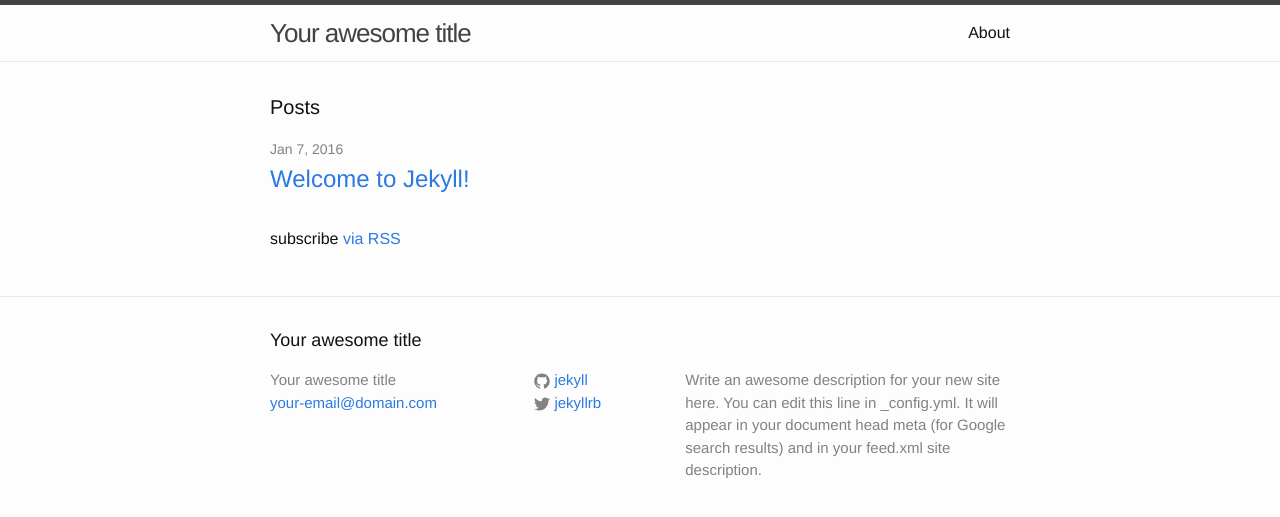
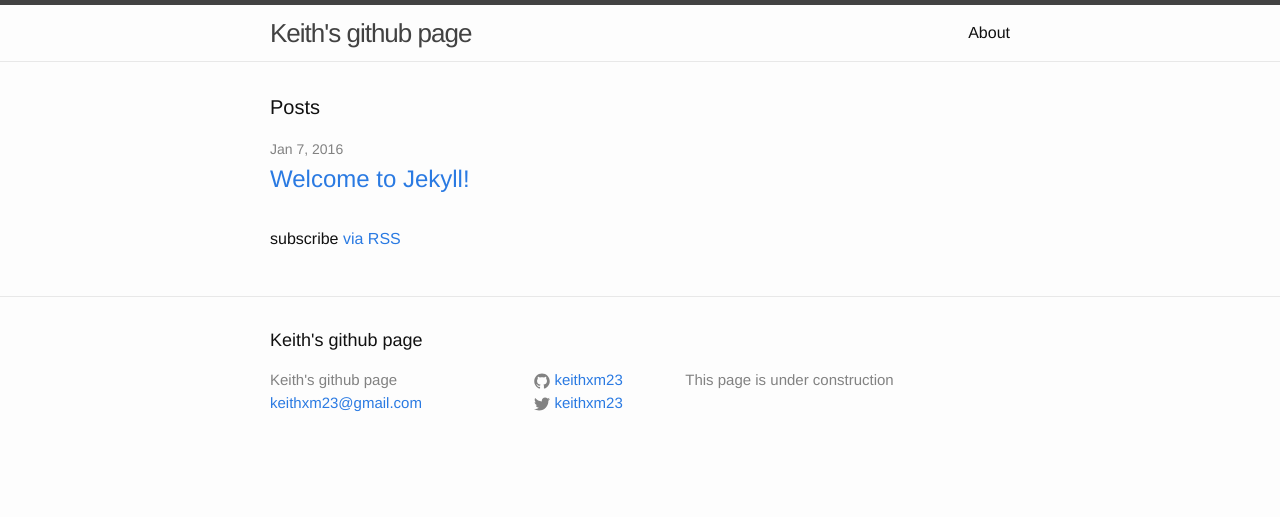
Before and after one commit to keithxm23/keithxm23.github.io, a Jekyll site: the page built from index.html, in a window 1280 px wide. Shown: the top 517 px of the page. Built offline with Jekyll 4.4.1, drawn with Linux system fonts in a browser that asks for light colours.

Commit message:
minor change

```diff
--- a/_config.yml
+++ b/_config.yml
@@ -1,14 +1,12 @@
 # Site settings
-title: Your awesome title
-email: your-email@domain.com
+title: Keith's github page
+email: keithxm23@gmail.com
 description: > # this means to ignore newlines until "baseurl:"
-  Write an awesome description for your new site here. You can edit this
-  line in _config.yml. It will appear in your document head meta (for
-  Google search results) and in your feed.xml site description.
+  This page is under construction
 baseurl: "" # the subpath of your site, e.g. /blog/
 url: "http://yourdomain.com" # the base hostname & protocol for your site
-twitter_username: jekyllrb
-github_username:  jekyll
+twitter_username: keithxm23
+github_username:  keithxm23
 
 # Build settings
 markdown: kramdown
```
